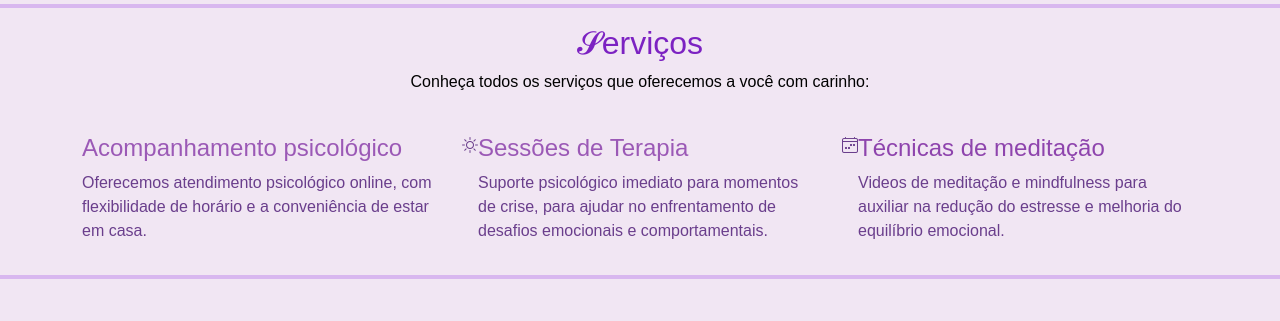
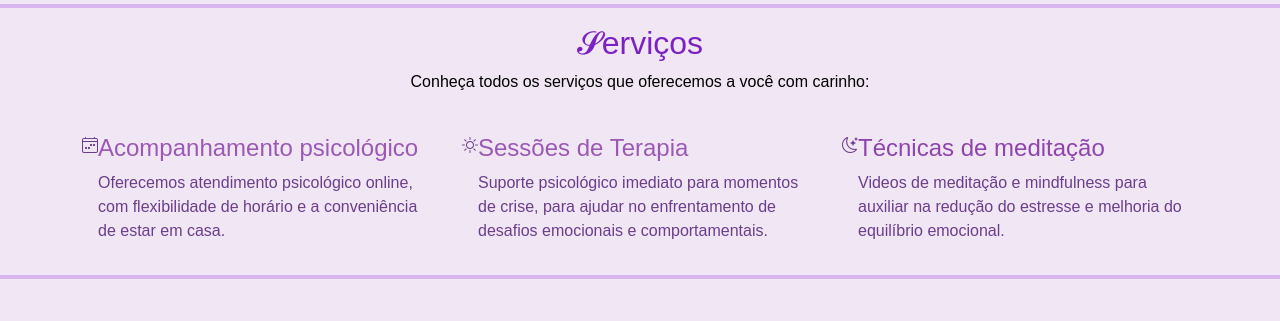
Before and after one commit to GabrielaBonjestob/projeto-extensao-psicologia, a plain HTML site: page index.html in a window 1280 px wide. Shown: the part 820-1141 px from the top of the page. Drawn offline with nearby package versions, Linux system fonts and the light colour scheme.

Commit message:
Descrição das alterações feitas

```diff
--- a/index.html
+++ b/index.html
@@ -44,6 +44,7 @@
                     </div>
                 </div>
             </div>
+
             <button class="carousel-control-prev" type="button" data-bs-target="#slides" data-bs-slide="prev">
                 <span class="carousel-control-prev-icon" aria-hidden="true"></span>
                 <span class="visually-hidden">Previous</span>
@@ -81,7 +82,7 @@
 
             <!-- Serviço 1: Acompanhamento psicológico contínuo -->
             <div class="col-lg-4 col-md-6 service-item d-flex" data-aos="fade-up" data-aos-delay="100">
-            <div class="icon flex-shrink-0"><i class="bi "></i></div>
+            <div class="icon flex-shrink-0"><i class="bi bi-calendar4-week"></i></div>
             <div>
                 <h4 class="title"><a href="service-details.html" class="stretched-link">Acompanhamento psicológico</a></h4>
                 <p class="description">Oferecemos atendimento psicológico online, com flexibilidade de horário e a conveniência de estar em casa.</p>
@@ -99,7 +100,7 @@
 
             <!-- Serviço 3: Técnicas de meditação -->
             <div class="col-lg-4 col-md-6 service-item d-flex" data-aos="fade-up" data-aos-delay="300">
-            <div class="icon flex-shrink-0"><i class="bi bi-calendar4-week"></i></div>
+            <div class="icon flex-shrink-0"><i class="bi bi-moon-stars"></i></div>
             <div>
                 <h4 class="title"><a href="service-details.html" class="stretched-link">Técnicas de meditação</a></h4>
                 <p class="description">Videos de meditação e mindfulness para auxiliar na redução do estresse e melhoria do equilíbrio emocional.</p>
@@ -182,7 +183,7 @@
     </footer>
 
     <script src="https://cdn.jsdelivr.net/npm/@popperjs/core@2.9.2/dist/umd/popper.min.js"></script>
-    <script src="https://cdn.jsdelivr.net/npm/bootstrap@5.3.0-alpha1/dist/js/bootstrap.min.js"></script>
     <script src="https://cdn.jsdelivr.net/npm/bootstrap@5.3.0-alpha1/dist/js/bootstrap.bundle.min.js"></script>
 
+</body>
 </html>
```
